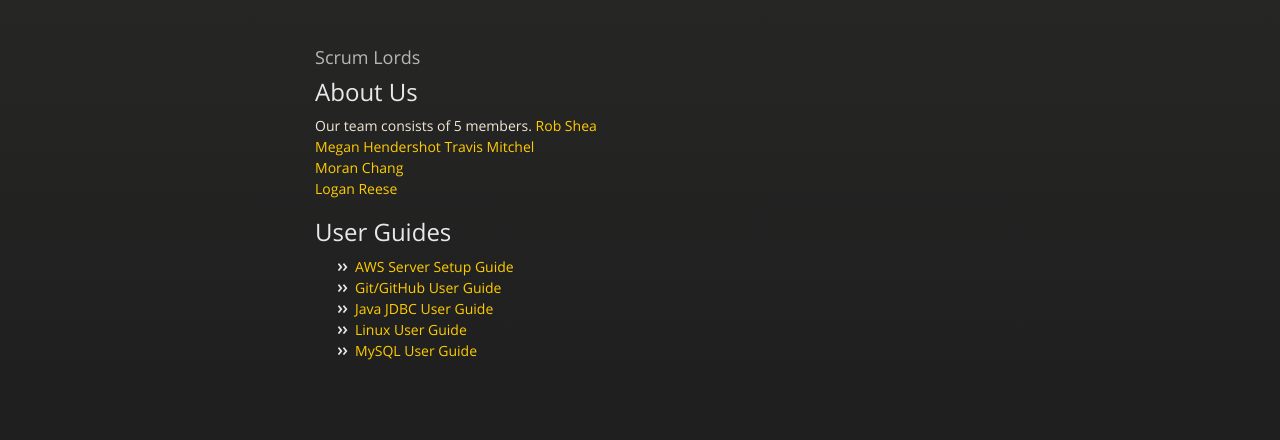
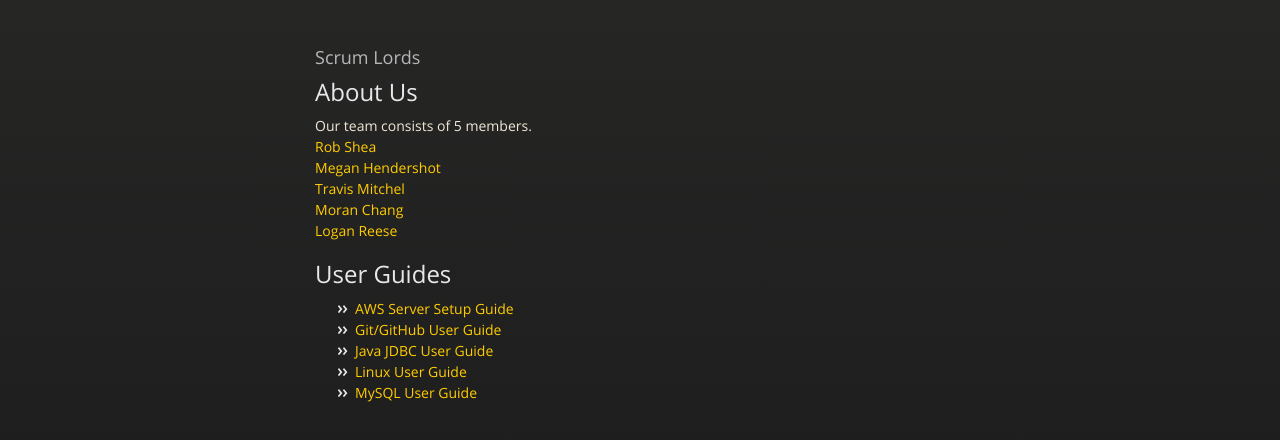
Before and after one commit to Scrum-Lords/Portfolio, a plain HTML site: page index.html in a window 1280 px wide. Shown: the part 226-666 px from the top of the page. Drawn offline with nearby package versions, Linux system fonts and the light colour scheme.

```diff
--- a/index.html
+++ b/index.html
@@ -44,9 +44,9 @@
 <h2>
 <a id="about-us" class="anchor" href="#about-us" aria-hidden="true"><span aria-hidden="true" class="octicon octicon-link"></span></a>About Us</h2>
 
-<p>Our team consists of 5 members.
+<p>Our team consists of 5 members.<br>
 <a href="https://vyper5150.github.io/Portfolio/">Rob Shea</a><br>
-<a href="https://MCHendershot.github.io/Portfolio/">Megan Hendershot</a>
+<a href="https://MCHendershot.github.io/Portfolio/">Megan Hendershot</a><br>
 <a href="https://TMitch15.github.io/Portfolio/">Travis Mitchel</a><br>
 <a href="https://MoranChang.github.io/Portfolio/">Moran Chang</a><br>
 <a href="https://LoganReese.github.io/Portfolio/">Logan Reese</a>  </p>
--- a/params.json
+++ b/params.json
@@ -1,6 +1,6 @@
 {
   "name": "Portfolio",
   "tagline": "Scrum-Lords Team Portfolio",
-  "body": "### Scrum Lords\r\n\r\n##About Us \r\nOur team consists of 5 members. \r\n[Rob Shea](https://vyper5150.github.io/Portfolio/)  \r\n[Megan Hendershot](https://MCHendershot.github.io/Portfolio/)\r\n[Travis Mitchel](https://TMitch15.github.io/Portfolio/)  \r\n[Moran Chang](https://MoranChang.github.io/Portfolio/)  \r\n[Logan Reese](https://LoganReese.github.io/Portfolio/)  \r\n\r\n##User Guides  \r\n* [AWS Server Setup Guide](https://github.com/Scrum-Lords/User-Guides/wiki/AWS-Server--User-Guide)  \r\n* [Git/GitHub User Guide](https://github.com/Scrum-Lords/User-Guides/wiki/Git-GitHub-User-Guide)  \r\n* [Java JDBC User Guide](https://github.com/Scrum-Lords/User-Guides/wiki/Java-JDBC)  \r\n* [Linux User Guide](https://github.com/Scrum-Lords/User-Guides/wiki/Linux-User-Guide)  \r\n* [MySQL User Guide](https://github.com/Scrum-Lords/User-Guides/wiki/MYSQL-USER-GUIDE)  ",
+  "body": "### Scrum Lords\r\n\r\n##About Us \r\nOur team consists of 5 members.   \r\n[Rob Shea](https://vyper5150.github.io/Portfolio/)   \r\n[Megan Hendershot](https://MCHendershot.github.io/Portfolio/)   \r\n[Travis Mitchel](https://TMitch15.github.io/Portfolio/)  \r\n[Moran Chang](https://MoranChang.github.io/Portfolio/)  \r\n[Logan Reese](https://LoganReese.github.io/Portfolio/)  \r\n\r\n##User Guides  \r\n* [AWS Server Setup Guide](https://github.com/Scrum-Lords/User-Guides/wiki/AWS-Server--User-Guide)  \r\n* [Git/GitHub User Guide](https://github.com/Scrum-Lords/User-Guides/wiki/Git-GitHub-User-Guide)  \r\n* [Java JDBC User Guide](https://github.com/Scrum-Lords/User-Guides/wiki/Java-JDBC)  \r\n* [Linux User Guide](https://github.com/Scrum-Lords/User-Guides/wiki/Linux-User-Guide)  \r\n* [MySQL User Guide](https://github.com/Scrum-Lords/User-Guides/wiki/MYSQL-USER-GUIDE)  ",
   "note": "Don't delete this file! It's used internally to help with page regeneration."
 }
```
